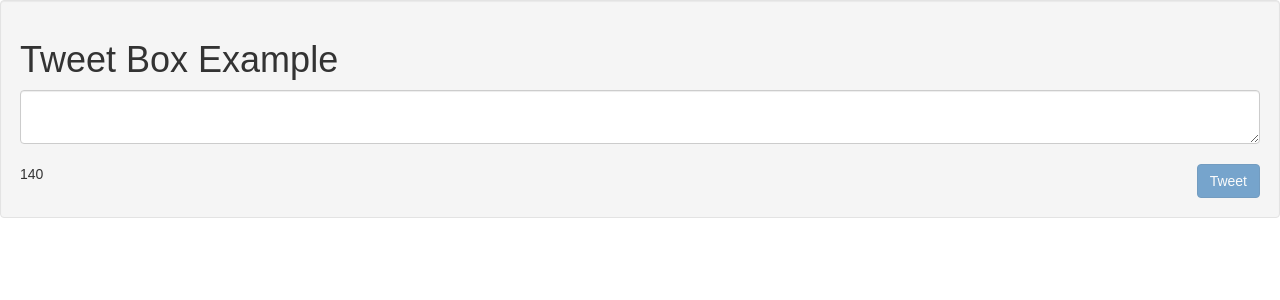
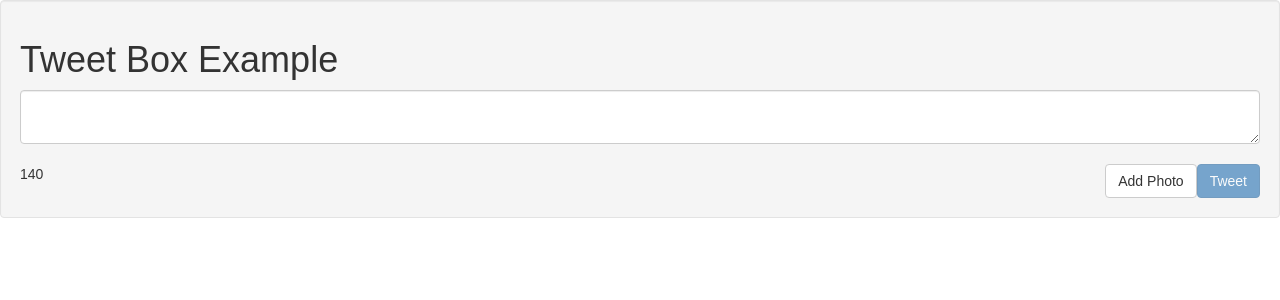
Before and after one commit to prem315/tweet-box, a React (Create React App) app: page / in a window 1280 px wide. Shown: the top 300 px of the page. Built offline with nearby package versions, Linux system fonts and the light colour scheme.

Commit message:
add photo button added

```diff
--- a/src/App.js
+++ b/src/App.js
@@ -7,14 +7,20 @@ class App extends Component {
     super(props);
     this.state = {
       text: "",
+      addedPhoto: false
     };
 
     this.handleChange = this.handleChange.bind(this);
+    this.togglePhoto = this.togglePhoto.bind(this);
   }
 
   handleChange(event){
     console.log(event.target.value);
     this.setState({text: event.target.value});
+  }
+
+  togglePhoto(event){
+    this.setState({addedPhoto: !this.state.addedPhoto});
   }
 
   render() {
@@ -27,6 +33,9 @@ class App extends Component {
         <button className="btn btn-primary pull-right"
           disabled={this.state.text.length === 0}
           >Tweet</button>
+        <button className="js-add-photo-button btn btn-default pull-right"
+          onClick={this.togglePhoto}
+          >{this.state.addedPhoto ? "Photo Added" : "Add Photo"}</button>
         <span>{140 - this.state.text.length}</span>
       </div>
     );
```
